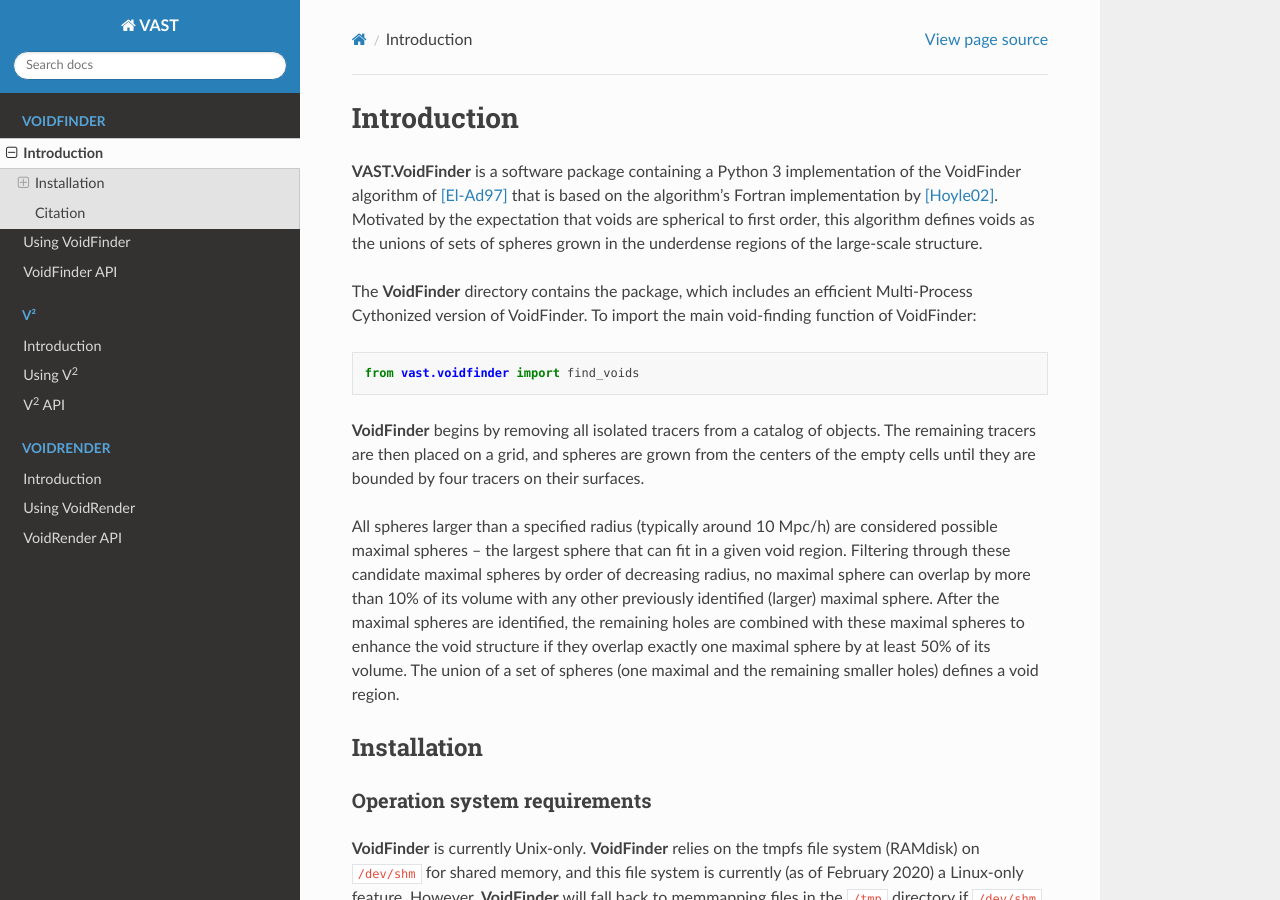
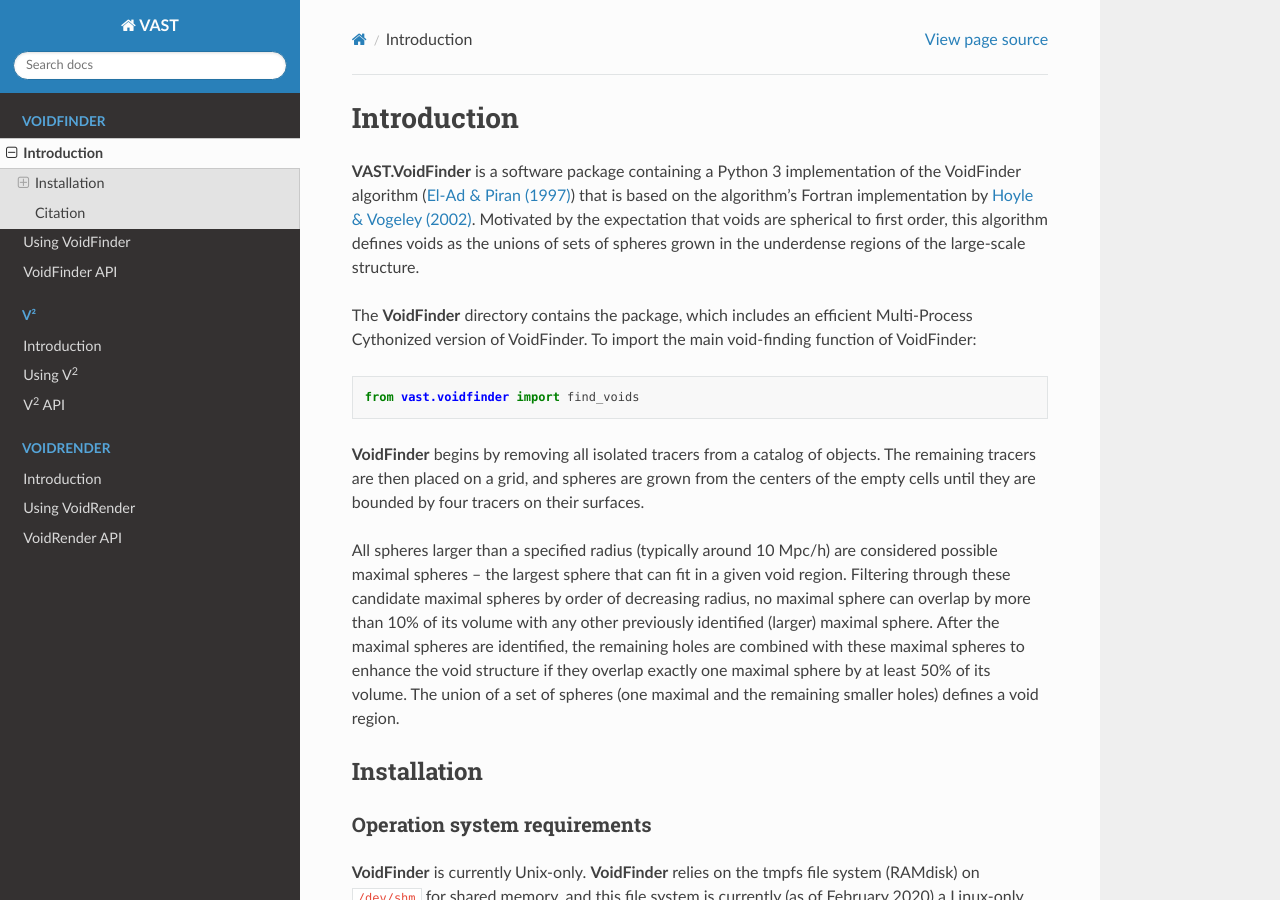
Before and after one commit to DESI-UR/VAST, a Sphinx documentation site: the page built from Documentation/source/VoidFinder_intro.rst, in a window 1280 px wide and 900 px high. Built offline with Sphinx 7.4.7 and the Read the Docs theme 2.0.0, drawn with Linux system fonts in a browser that asks for light colours; some of the changed text lies outside the part shown.

Commit message:
Switching all citations to arXiv hyperlinks

```diff
--- a/Documentation/source/VoidFinder_intro.rst
+++ b/Documentation/source/VoidFinder_intro.rst
@@ -3,10 +3,13 @@ Introduction
 ############
 
 **VAST.VoidFinder** is a software package containing a Python 3 implementation
-of the VoidFinder algorithm of [El-Ad97]_ that is based on the algorithm's
-Fortran implementation by [Hoyle02]_.  Motivated by the expectation that voids
-are spherical to first order, this algorithm defines voids as the unions of sets
-of spheres grown in the underdense regions of the large-scale structure.
+of the VoidFinder algorithm
+(`El-Ad & Piran (1997) <https://arxiv.org/abs/astro-ph/9702135>`_) that is based
+on the algorithm's Fortran implementation by
+`Hoyle & Vogeley (2002) <https://arxiv.org/abs/astro-ph/0109357>`_.  Motivated
+by the expectation that voids are spherical to first order, this algorithm
+defines voids as the unions of sets of spheres grown in the underdense regions
+of the large-scale structure.
 
 The **VoidFinder** directory contains the package, which includes an efficient
 Multi-Process Cythonized version of VoidFinder.  To import the main
@@ -119,9 +122,6 @@ are using, add ``--user`` to your choice of build from above.  For example::
 Citation
 ========
 
-Please cite [Hoyle02]_ and [El-Ad97]_ when using this algorithm.
-
-
-
-.. [El-Ad97] El-Ad, H. & Piran, T. 1997, ApJ, 491, 421
-.. [Hoyle02] Hoyle, F. & Vogeley, M. 2002, ApJ, 566, 641
+Please cite `Hoyle & Vogeley (2002) <https://arxiv.org/abs/astro-ph/0109357>`_
+and `El-Ad & Piran (1997) <https://arxiv.org/abs/astro-ph/9702135>`_ when using
+this algorithm.
```
Also changed, not shown: Documentation/source/VoidRender.rst (+9 -9 lines), Documentation/source/Vsquared_intro.rst (+5 -7 lines).
